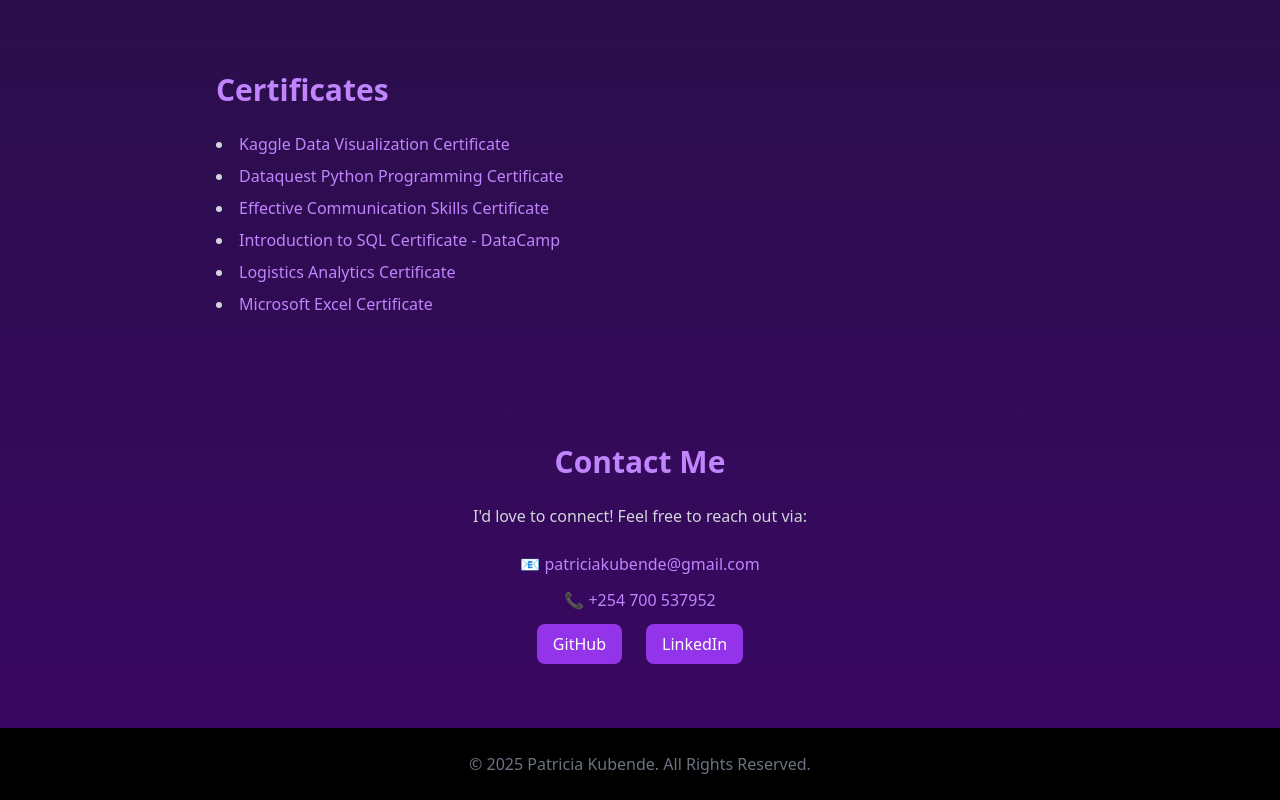
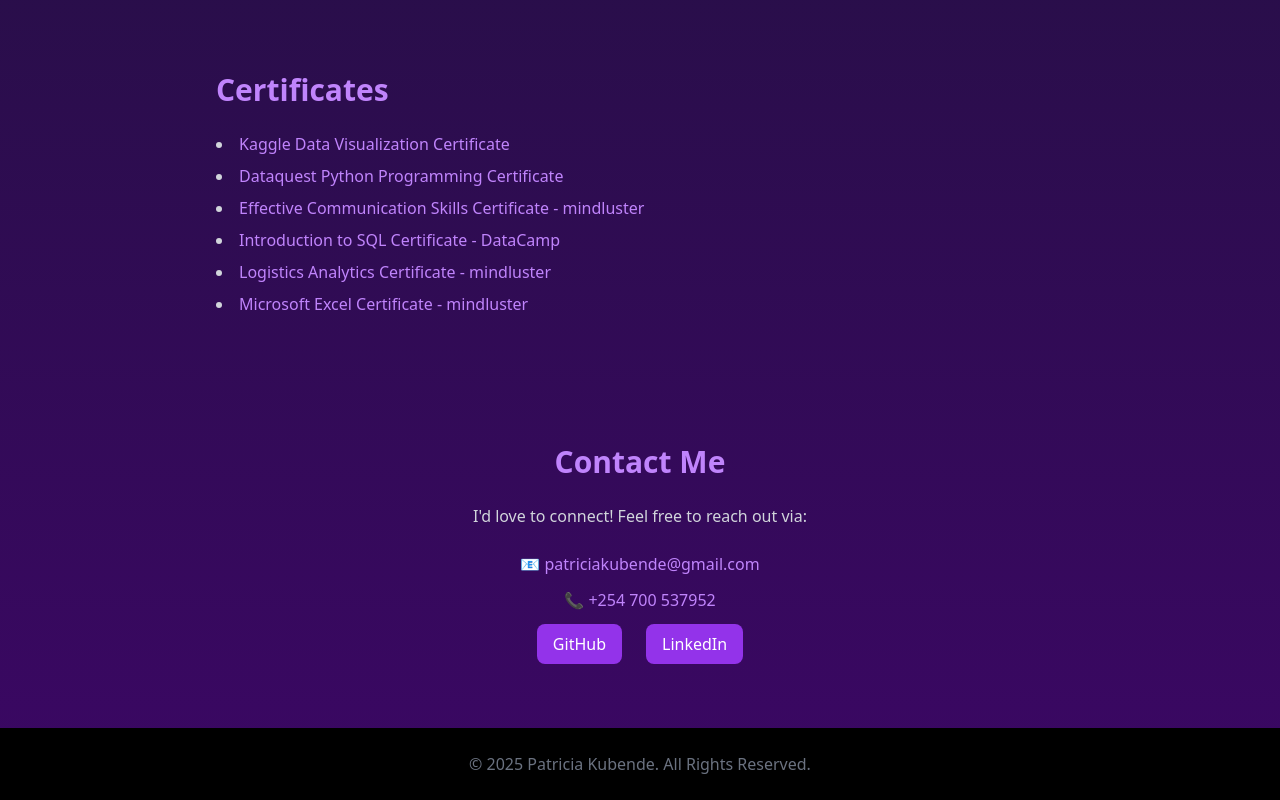
Before and after one commit to Patricia-Kubende/my-portfolio, a React (Create React App) app: page / in a window 1280 px wide. Shown: the part 3076-3876 px from the top of the page. Built offline with nearby package versions, Linux system fonts and the light colour scheme.

Commit message:
Updated certificates section- and added experience details

```diff
--- a/src/App.js
+++ b/src/App.js
@@ -222,7 +222,7 @@ function App() {
               rel="noopener noreferrer"
               className="text-purple-400 hover:underline"
             >
-              Effective Communication Skills Certificate
+              Effective Communication Skills Certificate - mindluster
             </a>
           </li>
 
@@ -245,7 +245,7 @@ function App() {
               rel="noopener noreferrer"
               className="text-purple-400 hover:underline"
             >
-              Logistics Analytics Certificate
+              Logistics Analytics Certificate - mindluster
             </a>
           </li>
 
@@ -256,7 +256,7 @@ function App() {
               rel="noopener noreferrer"
               className="text-purple-400 hover:underline"
             >
-              Microsoft Excel Certificate
+              Microsoft Excel Certificate - mindluster
             </a>
           </li>
 
```
